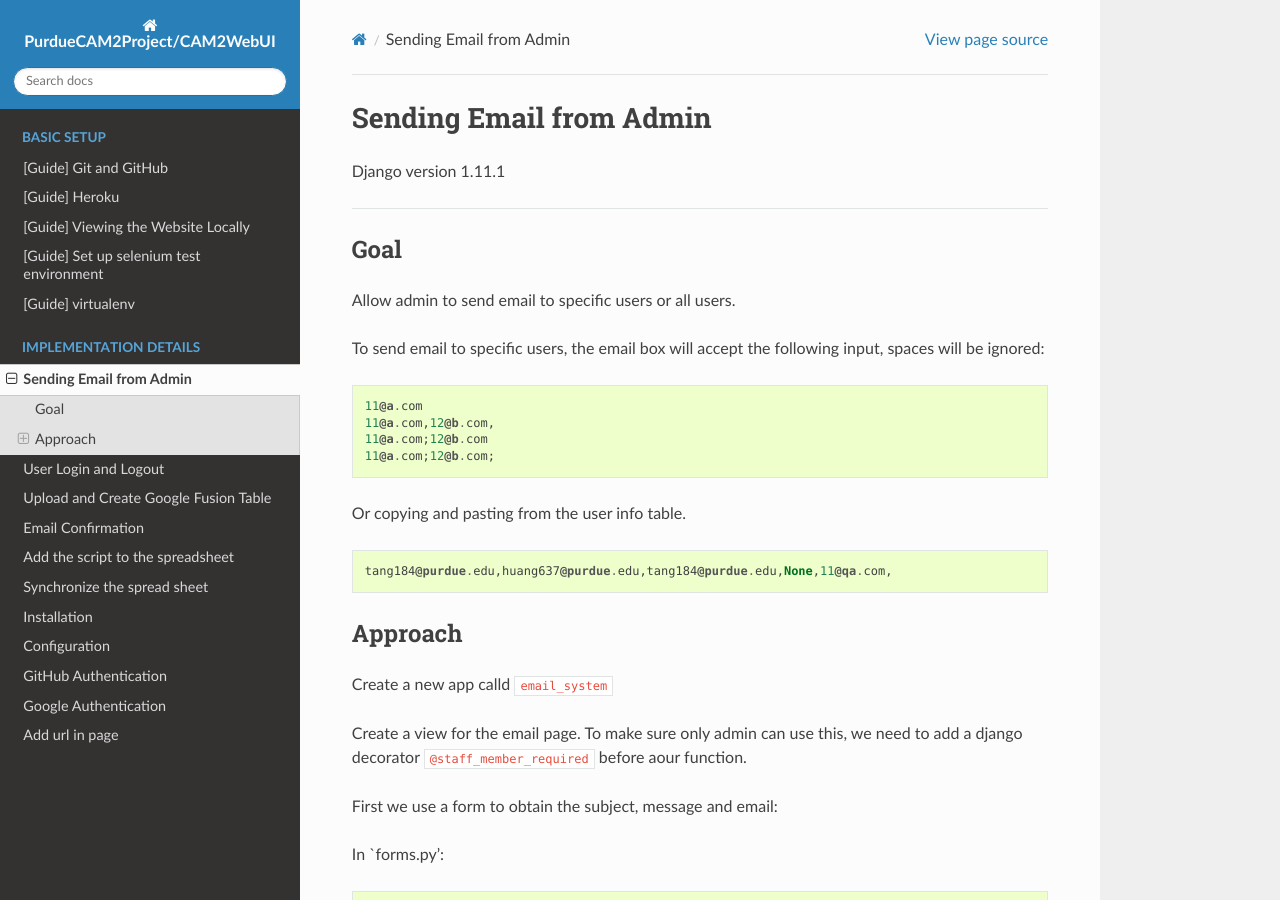
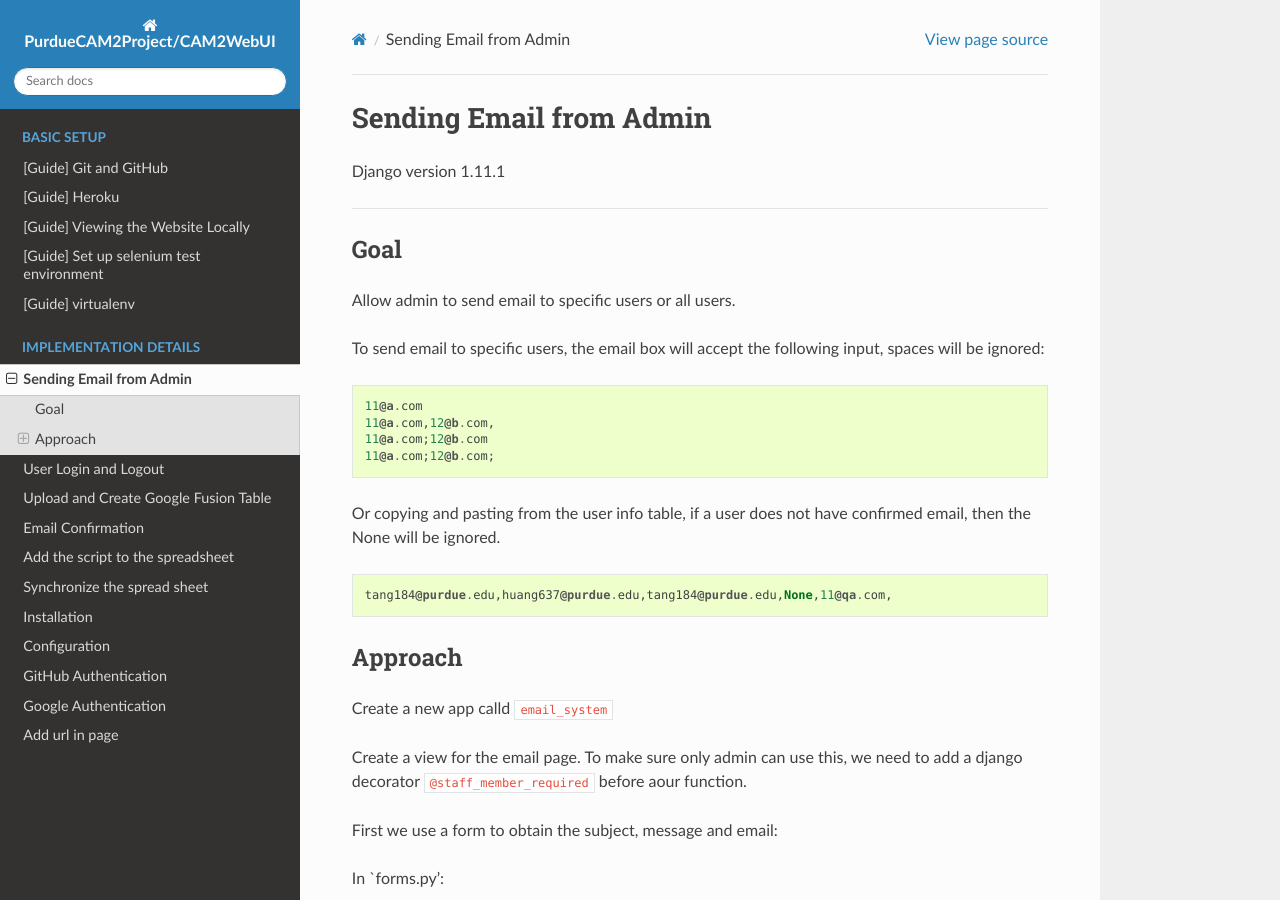
Before and after one commit to PurdueCAM2Project/CAM2WebUI, a Sphinx documentation site: the page built from docs/implementationDetail/AdminEmail.md, in a window 1280 px wide and 900 px high. Built offline with Sphinx 7.4.7 and the Read the Docs theme 2.0.0, drawn with Linux system fonts in a browser that asks for light colours.

Commit message:
Update admin email

```diff
--- a/docs/implementationDetail/AdminEmail.md
+++ b/docs/implementationDetail/AdminEmail.md
@@ -11,7 +11,7 @@ To send email to specific users, the email box will accept the following input,
     11@a.com;12@b.com
     11@a.com;12@b.com;
 
-Or copying and pasting from the user info table.
+Or copying and pasting from the user info table, if a user does not have confirmed email, then the None will be ignored.
 
     tang184@purdue.edu,huang637@purdue.edu,tang184@purdue.edu,None,11@qa.com,
 
```
